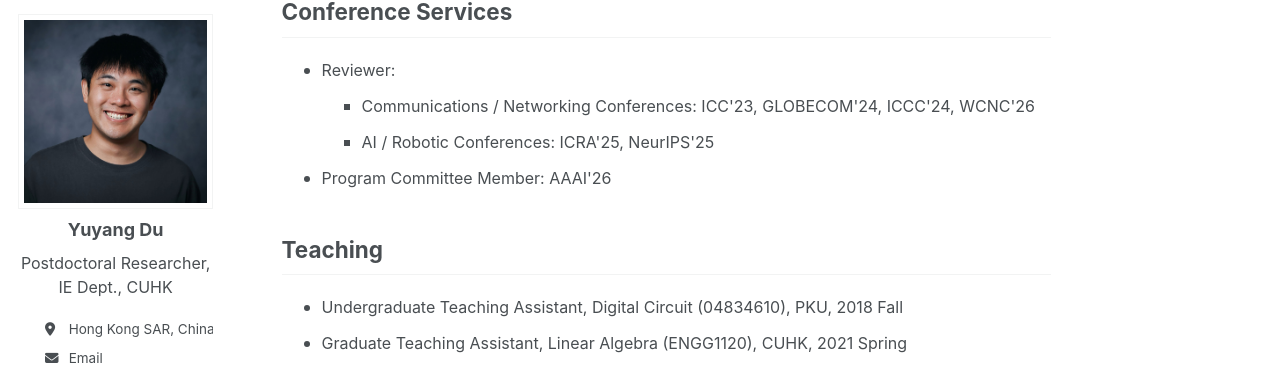
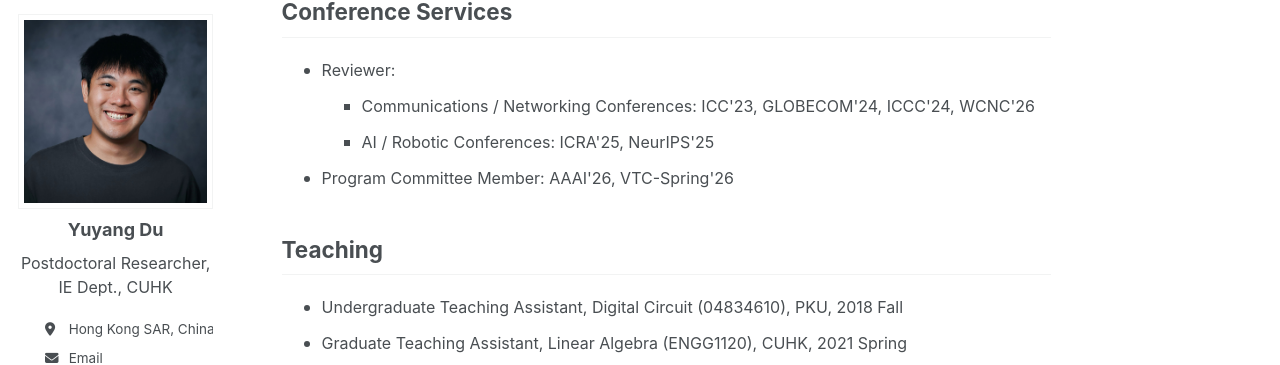
Before and after one commit to yuyangdu01/yuyangdu01.github.io, a Jekyll site: the page built from _pages/service.md, in a window 1280 px wide and 900 px high, scrolled down 438 px. Shown: the part 92-457 px from the top of the window. Built offline with Jekyll 4.4.1, drawn with Linux system fonts in a browser that asks for light colours; some web fonts are replaced.

Commit message:
Update service.md

```diff
--- a/_pages/service.md
+++ b/_pages/service.md
@@ -42,7 +42,7 @@ Conference Services
         <li><font size=3> AI / Robotic Conferences: ICRA'25, NeurIPS'25</font></li>
       </ul>
     </ul>
-    <li><font size=3>Program Committee Member: AAAI'26</font></li>
+    <li><font size=3>Program Committee Member: AAAI'26, VTC-Spring'26</font></li>
 </ul>
 
 
```
